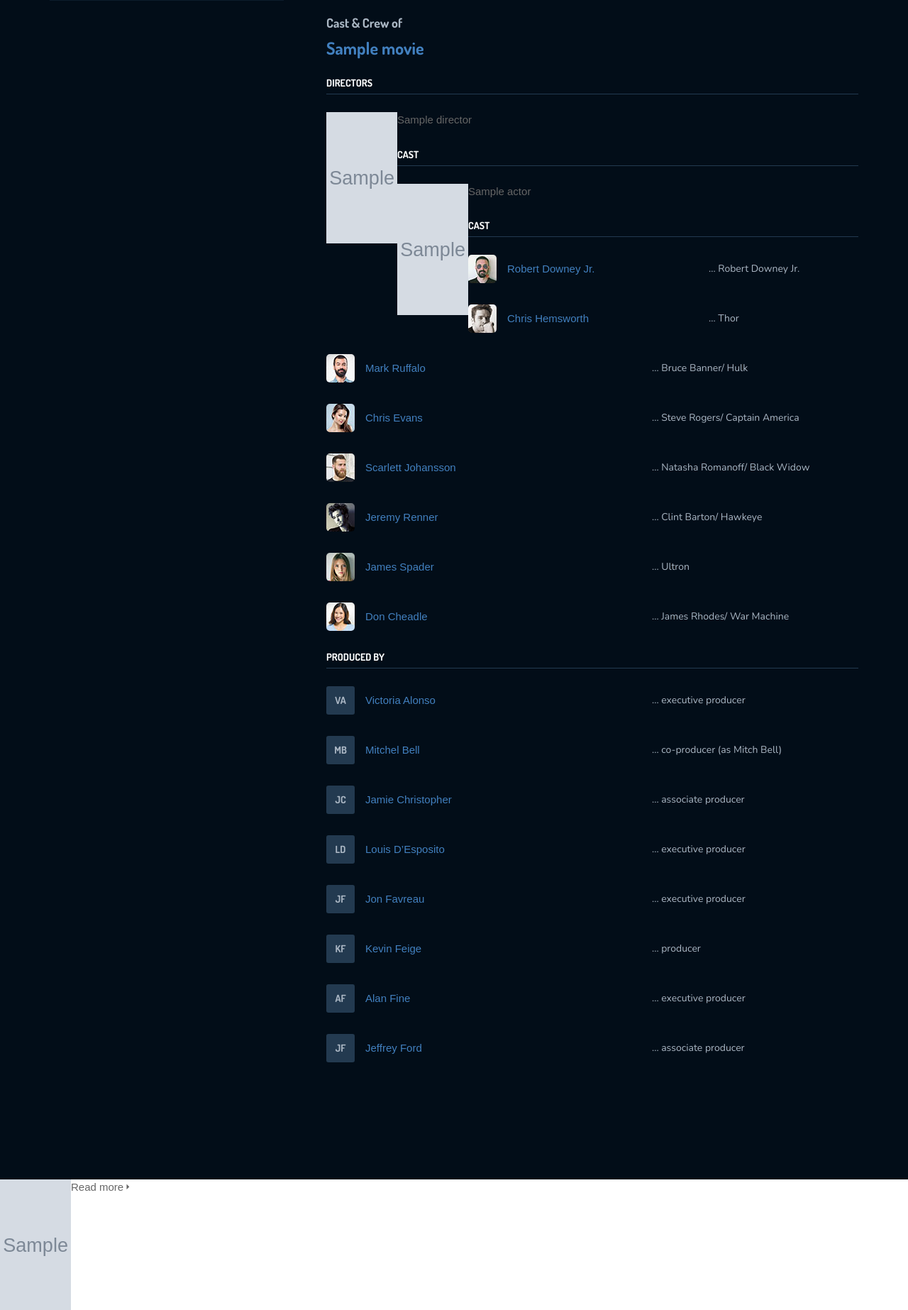
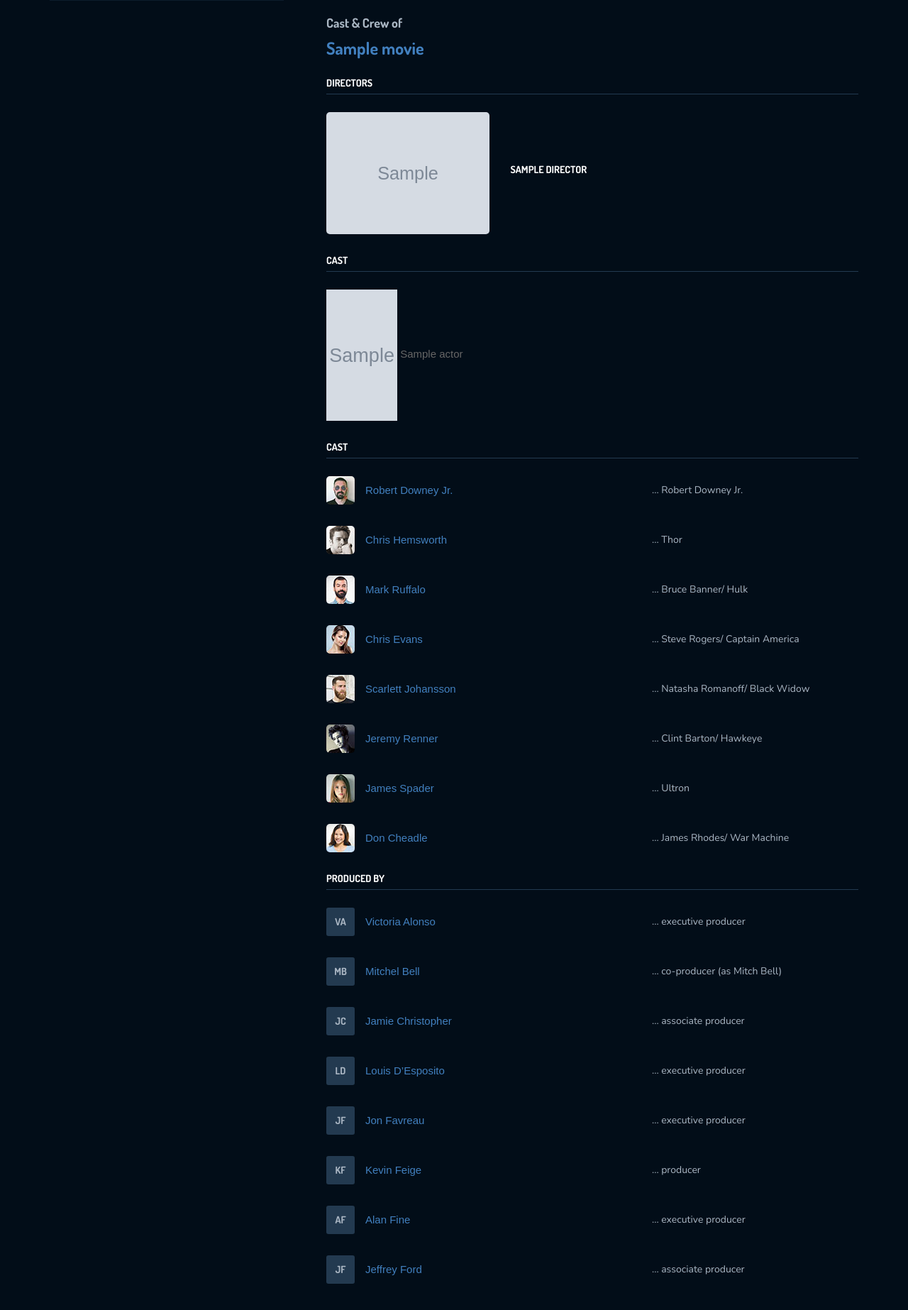
Before and after one commit to Rutvik-C/Recommendora, a Django app: template main/templates/main/movie.html in a window 1280 px wide, after a click on "CAST & CREW". Shown: the part 607-2453 px from the top of the page at 71% size. Run offline with Django 3.2, Linux system fonts and the light colour scheme; tables that the repository leaves empty hold one stand-in row (values such as "Sample post"); the template is opened without the code that fills it: values that come from a table or form of the project are taken from there, most other values are stand-ins (such as "Sample title", 1, 10 or a date in 2020); grey boxes marked "Sample" are stand-in pictures; parts of the project's set-up code (start-up, migrations or seed data) failed here and were passed over; some libraries are stand-ins or nearby versions.

Commit message:
Risk nahi chahiye

```diff
--- a/main/templates/main/movie.html
+++ b/main/templates/main/movie.html
@@ -25,11 +25,11 @@
 	<style>
 
 		.myImg2 {
-			float: left;
 			width:  100px;
 			height: 185px;
 			object-fit: cover;
 		}
+
 
 	</style>
 </head>
@@ -462,15 +462,17 @@
 					       	 			<div class="title-hd-sm">
 											<h4>Directors</h4>
 										</div>
+
+										<!-- //== -->
 										{% for direct in movie.directors.all %}
-										<div class="cast-it">
-											<div class="cast-left">
-												<img src="{{ direct.image_url }}" class="myImg2">
-												<a>{{ direct.name }}</a>
-											</div>
+										<div class="movie-item-style-2">
+											<img src="{{ direct.image_url }}" class="myImg3">
+											<div class="mv-item-infor">
+												<h6><a>{{ direct.name }}</a></h6>
+
+												</div>
 										</div>
 										{% endfor %}
-										<!-- //== -->
 
 										<div class="title-hd-sm">
 											<h4>Cast</h4>
@@ -733,8 +735,8 @@
 					       	 	</div>
 					       	 	<div id="moviesrelated" class="tab">
 					       	 		<div class="row">
-					       	 			<h3>Movies Similar To</h3>
-					       	 			<h2>{{ movie.title }}</h2>
+
+					       	 			<h2>Movies Similar To {{ movie.title }}</h2>
 <!--					       	 			<div class="topbar-filter">-->
 <!--											<p>Found <span>12 movies</span> in total</p>-->
 <!--											<label>Sort by:</label>-->
@@ -750,7 +752,7 @@
 
 										{% for movie in feature_movies %}
 										<div class="movie-item-style-2">
-											<img src="{{ movie.image_url }}" class="myImg2">
+											<img src="{{ movie.image_url }}">
 											<div class="mv-item-infor">
 												<h6><a href="{% url 'movie_info' %}?id={{ movie.id }}">{{ movie.title }} <span>({{ movie.year }})</span></a></h6>
 												<p class="rate"><i class="ion-android-star"></i><span>{{ movie.views }}</span> views</p>
```
